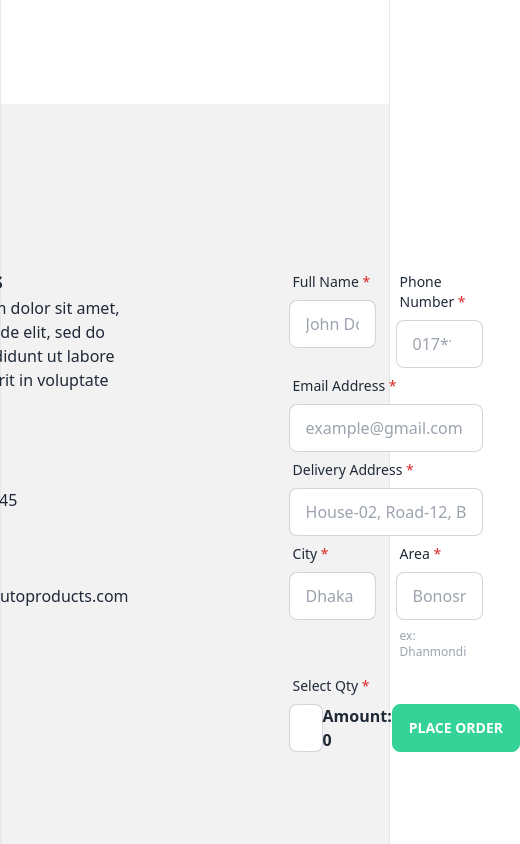
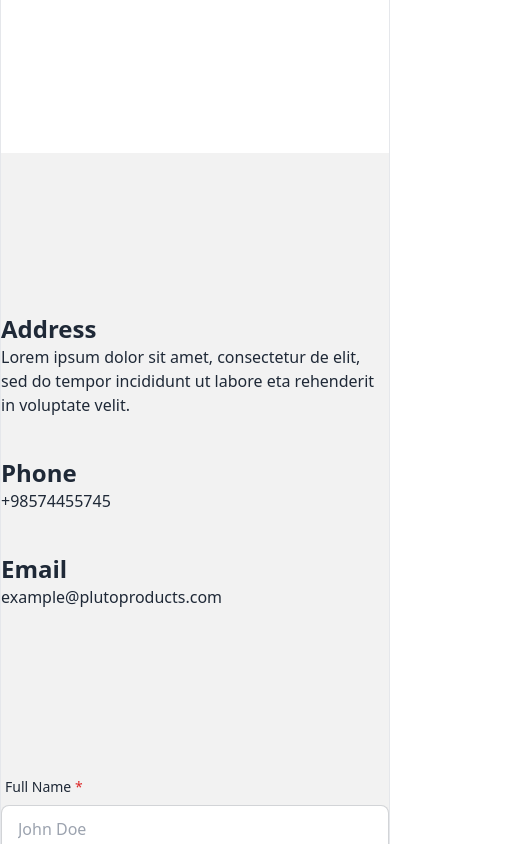
Before and after one commit to MdMehedi-Hasan/single-products-landing-page, a React (Create React App) app: page / in a window 390 px wide. Shown: the part 10316-11160 px from the top of the page, 520 px wide, since content can reach past the window. Built offline with nearby package versions, Linux system fonts and the light colour scheme.

Commit message:
faq section responsive done

```diff
--- a/src/App.js
+++ b/src/App.js
@@ -6,7 +6,7 @@ import Navbar from './Components/Navbar';
 
 const App = () => {
   return (
-    <div>
+    <div className='overflow-hidden'>
       <Navbar/>
       <Header/>
       <Center/>
--- a/src/Components/Center.js
+++ b/src/Components/Center.js
@@ -448,8 +448,8 @@ const Center = () => {
             <section>
                 <Faq />
             </section>
-            <section id="order" className=' flex justify-center py-40 bg-base-200'>
-                <div className='container flex justify-center gap-40'>
+            <section id="order" className='flex justify-center py-40 bg-base-200'>
+                <div className='lg:container flex flex-col md:flex-row justify-center gap-40'>
                     {/* <div className="card image-full">
                         <figure><img src={map} alt="map" /></figure>
                         <div className="flex items-center justify-center">
@@ -470,14 +470,14 @@ const Center = () => {
                             <p>example@plutoproducts.com</p>
                         </div>
                     </div>
-                    <div className='w-6/12'>
+                    <div className='lg:w-6/12'>
                         <form onSubmit={(e) => placeOrder(e)}>
-                            <div className='flex gap-5'>
-                                <div className="form-control w-full ">
+                            <div className='sm:flex sm:gap-5'>
+                                <div className="form-control w-full">
                                     <label className="label">
                                         <span className="label-text">Full Name <span className='text-red-600'>&#42;</span></span>
                                     </label>
-                                    <input type="text" placeholder="John Doe" className="input input-bordered w-full bg-white" name="name" />
+                                    <input type="text" placeholder="John Doe" className="input input-bordered sm:w-full bg-white" name="name" />
                                 </div>
                                 <div className="form-control w-full ">
                                     <label className="label">
@@ -498,7 +498,7 @@ const Center = () => {
                                 </label>
                                 <input type="text" placeholder="House-02, Road-12, Bonosree, Dhaka-1230" className="input input-bordered w-full bg-white" name="address" />
                             </div>
-                            <div className='flex gap-5'>
+                            <div className='sm:flex sm:gap-5'>
                                 <div className="form-control w-full">
                                     <label className="label">
                                         <span className="label-text">City <span className='text-red-600'>&#42;</span></span>
--- a/src/Components/Faq.js
+++ b/src/Components/Faq.js
@@ -10,8 +10,8 @@ const Faq = () => {
                     <h1 className='text-6xl text-center font-semibold' data-aos="zoom-in" data-aos-delay="100" data-aos-duration="500" data-aos-easing="ease-in-sine">FAQ</h1>
                     <p className='mx-auto mt-3 text-2xl font-semibold text-gray-400 max-w-2xl text-center' data-aos="fade-up" data-aos-delay="600" data-aos-duration="1200" data-aos-easing="ease-in-sine">It is a long established fact that a reader will be distracted by the readable content of a page when looking at its layout.</p>
                 </div>
-                <div className='container grid grid-cols-2 items-start justify-between my-40'>
-                    <div className='flex flex-col gap-3'>
+                <div className='md:container flex flex-col-reverse md:flex-row gap-y-20 gap-10 items-center my-32 md:my-40'>{/* grid grid-cols-2 items-start justify-between */}
+                    <div className='flex flex-col gap-3 md:w-6/12'>
                         <div tabIndex='0' className="collapse collapse-plus" data-aos="fade-right" data-aos-delay="100" data-aos-duration="500" data-aos-easing="ease-in-sine">
                             <input type="checkbox" className="peer" />
                             <div className="collapse-title flex items-center gap-2 bg-green-400 rounded text-white font-bold text-xl">
@@ -63,7 +63,7 @@ const Faq = () => {
                             </div>
                         </div>
                     </div>
-                    <div data-aos="fade-left" data-aos-delay="100" data-aos-duration="500" data-aos-easing="ease-in-sine">
+                    <div data-aos="fade-left" data-aos-delay="100" data-aos-duration="500" data-aos-easing="ease-in-sine" className='md:w-6/12'>
                         <figure className='flex justify-end relative'>
                             <img src={image} alt="Trulli" className='relative z-10'/>
                         </figure>
```
